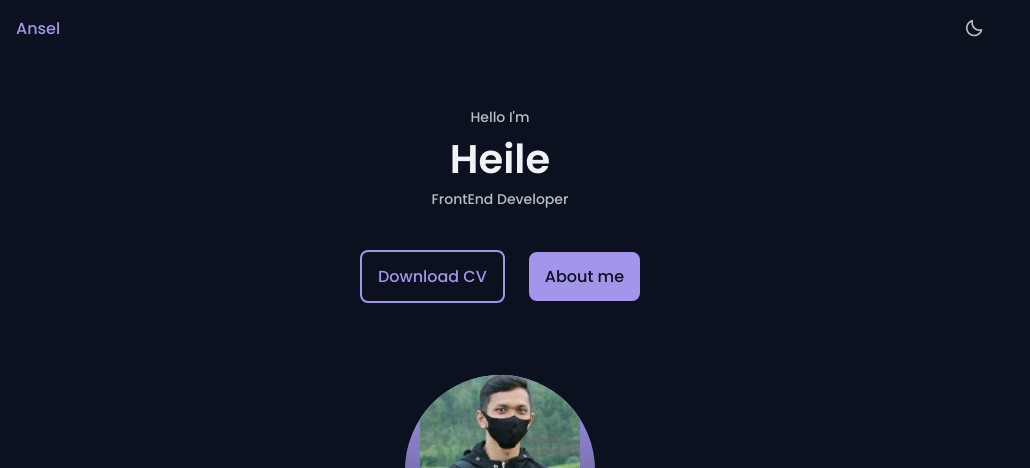
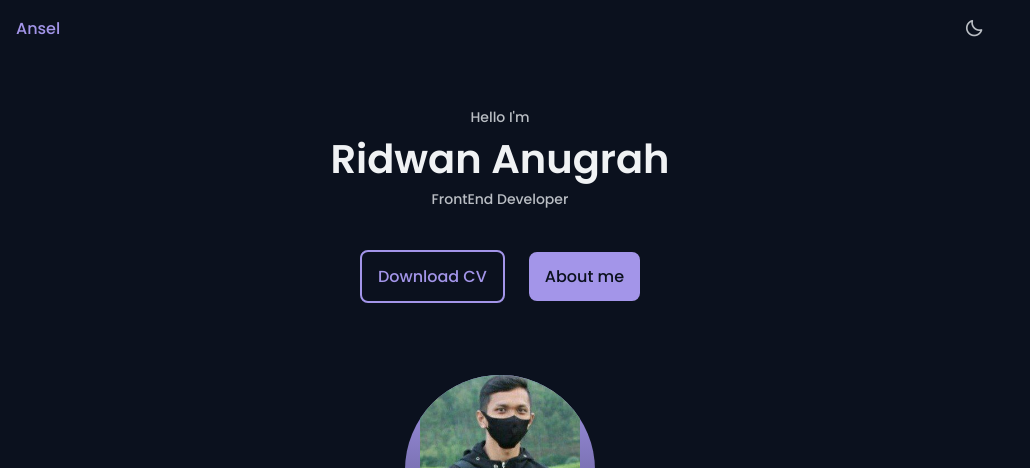
Before and after one commit to Ranugraha/Ranugraha.github.io, a plain HTML site: page index.html in a window 1280 px wide. Shown: the top 468 px of the page, without its empty margins (0-1030 px from the left). Drawn offline with nearby package versions, Linux system fonts and the light colour scheme; files whose address does not match are found by name.

Commit message:
mengganti nama di file index.html

```diff
--- a/index.html
+++ b/index.html
@@ -68,7 +68,7 @@
             <div class="home__container container grid">
                 <div class="home__data">
                     <span class="home__greeting">Hello I'm</span>
-                    <h1 class="home__name">Heile</h1>
+                    <h1 class="home__name">Ridwan Anugrah</h1>
                     <h3 class="home__education">FrontEnd Developer</h3>
                     <div class="home__buttons"></div>
                     <div class="home__buttons">
```
